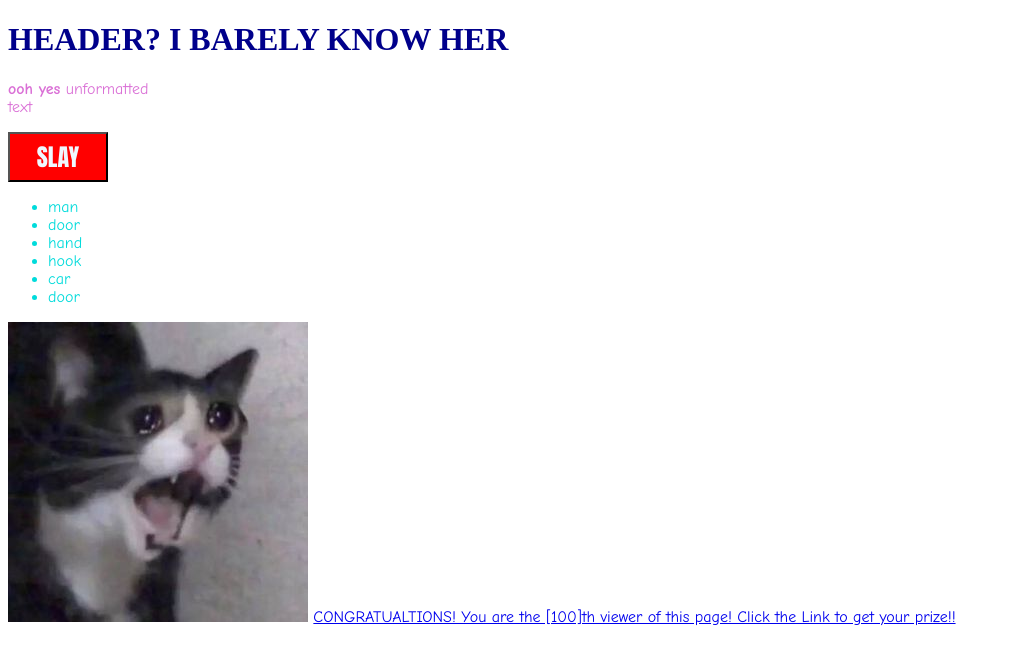
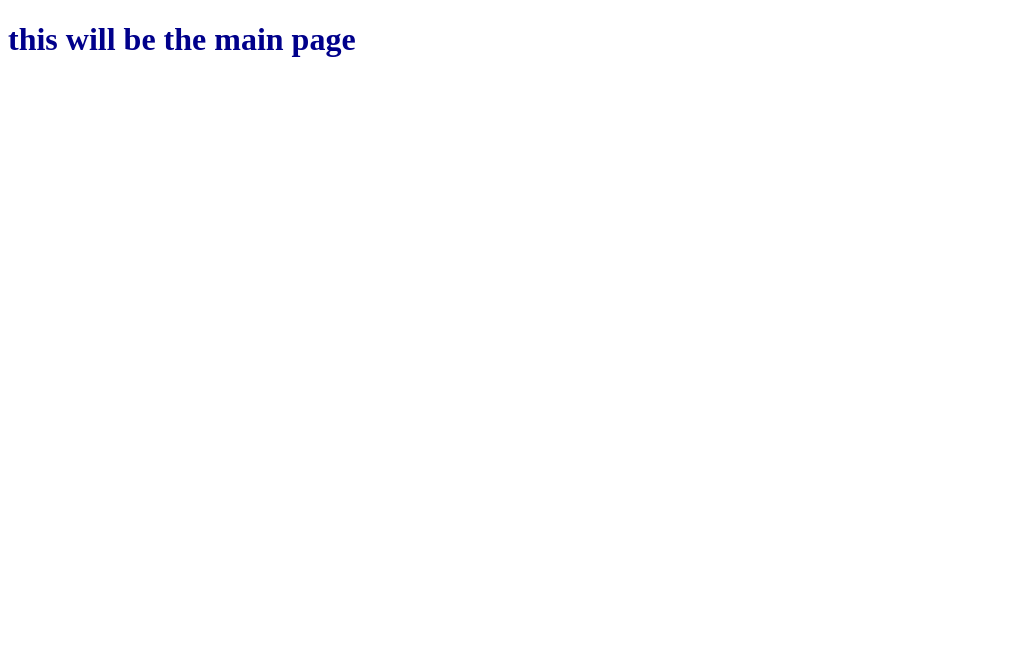
Before and after one commit to slackoly/sabrina-sedlacko-project1, a plain HTML site: page index.html in a window 1280 px wide. Shown: the whole page, without its empty margins (0-1010 px from the left). Drawn offline with Linux system fonts and the light colour scheme.

Commit message:
weekleys

```diff
--- a/index.html
+++ b/index.html
@@ -5,21 +5,9 @@
     <meta http-equiv="X-UA-Compatible" content="IE=edge">
     <meta name="viewport" content="width=device-width, initial-scale=1.0">
     <link rel="stylesheet" type="text/css" href="./css/styles.css">
-    <title>ahhhhh</title>
+    <title>hello!</title>
 </head>
 <body>
-    <h1>HEADER? I BARELY KNOW HER</h1>
-    <p><b>ooh yes</b> unformatted <br>text</p>
-    <button>SLAY</button>
-    <ul>
-        <li>man</li>
-        <li>door</li>
-        <li>hand</li>
-        <li>hook</li>
-        <li>car</li>
-        <li>door</li>
-    </ul>
-    <img src="./img/300px-Crying_Cat_screaming.jpg"/>
-    <a href="weeklyA.html">CONGRATUALTIONS! You are the [100]th viewer of this page! Click the Link to get your prize!!</a>
+    <h1>this will be the main page</h1>
 </body>
 </html>
```
